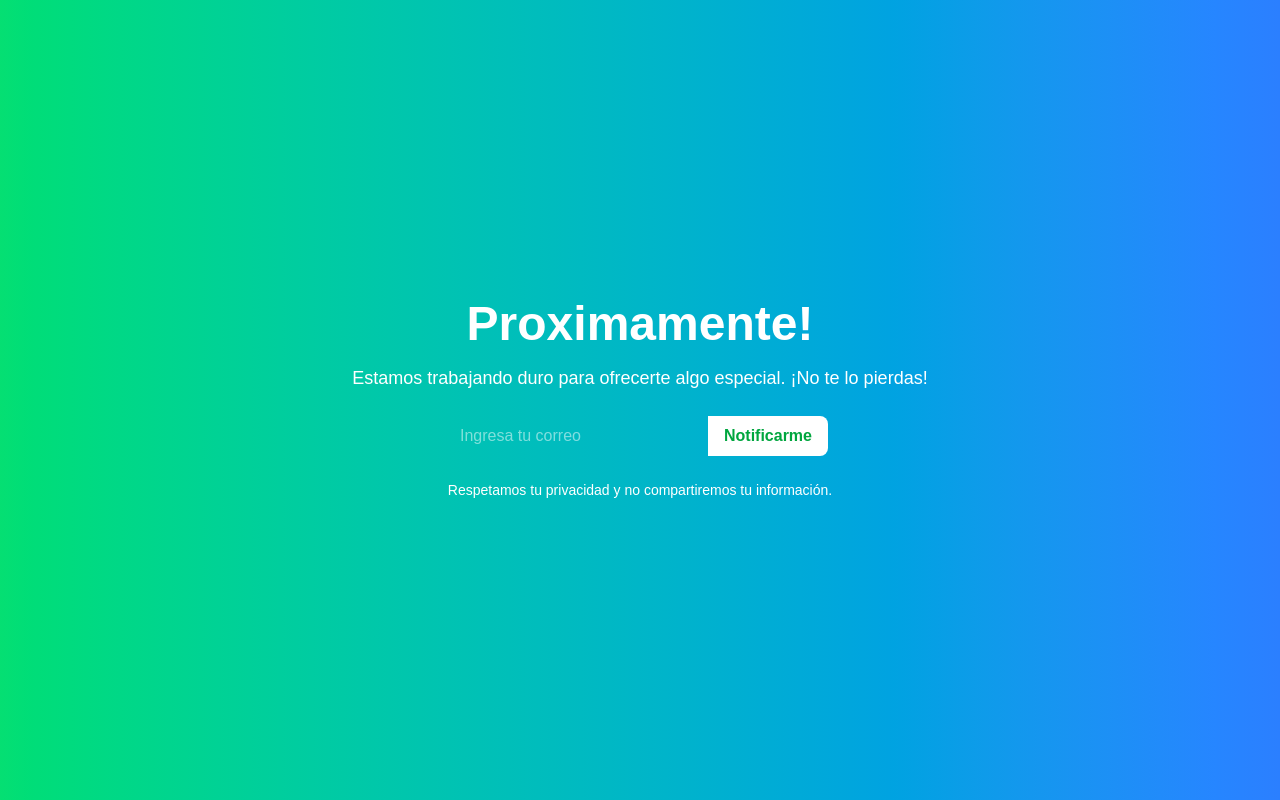
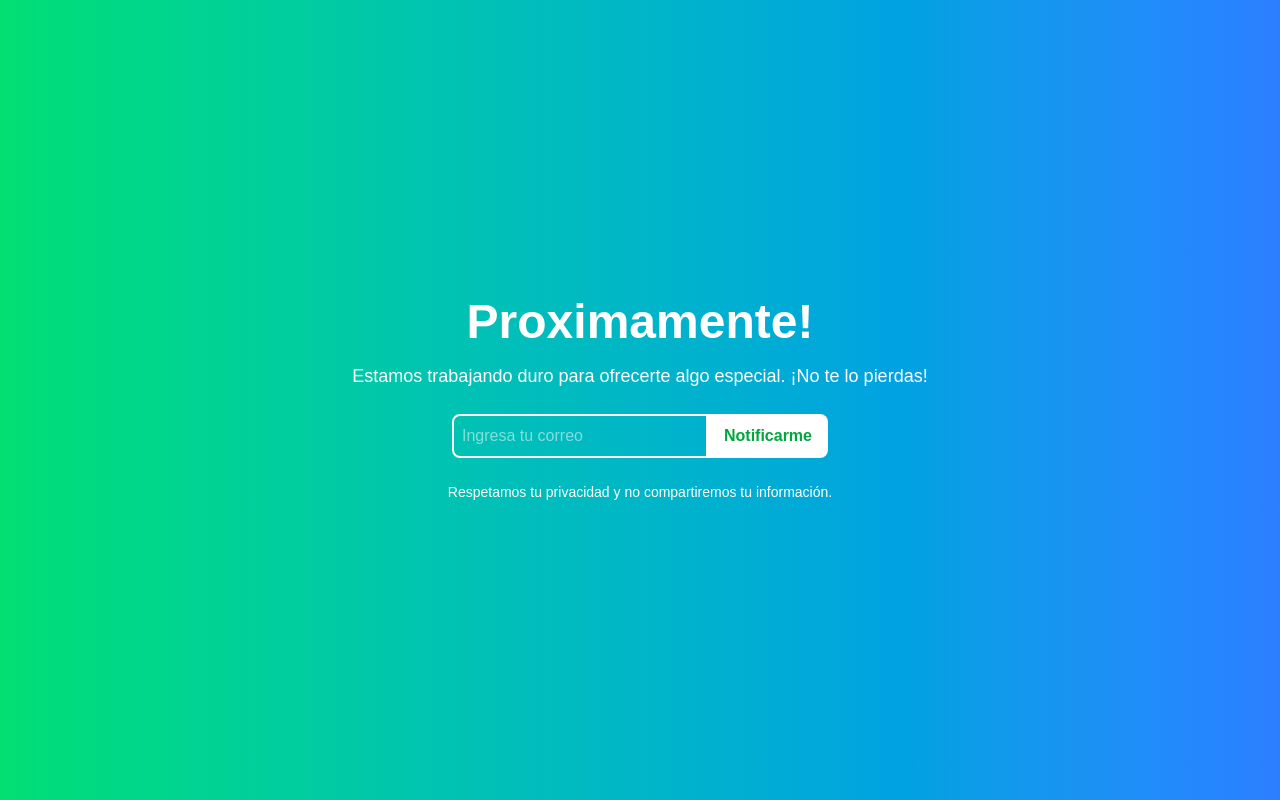
Before and after one commit to Metuz/lili_site, a Next.js app: page / in a window 1280 px wide. Built offline with nearby package versions, Linux system fonts and the light colour scheme.

Commit message:
Add border to input

```diff
--- a/app/layout.tsx
+++ b/app/layout.tsx
@@ -25,7 +25,7 @@ export default function RootLayout({
   return (
     <html lang="en">
       <body
-        className={`${geistSans.variable} ${geistMono.variable} antialiased`}
+        className="antialiased bg-gray-100 text-gray-900"
       >
         {children}
       </body>
--- a/app/page.tsx
+++ b/app/page.tsx
@@ -5,7 +5,7 @@ export default function Home() {
             <h1 className="text-5xl font-bold mb-4">Proximamente!</h1>
             <p className="text-lg mb-6">Estamos trabajando duro para ofrecerte algo especial. ¡No te lo pierdas!</p>
             <div className="flex justify-center mb-6">
-                <input type="email" placeholder="Ingresa tu correo" className="p-2 w-64 rounded-l-lg focus:outline-none" required />
+                <input type="email" placeholder="Ingresa tu correo" className="p-2 w-64 border-2 rounded-l-lg focus:outline-none" required />
                 <button type="submit" className="bg-white text-green-600 font-semibold py-2 px-4 rounded-r-lg hover:bg-gray-100 transition duration-300">
                     Notificarme
                 </button>
```
